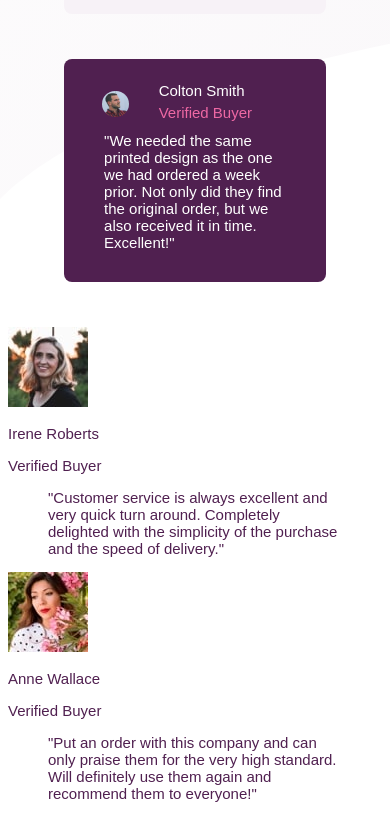
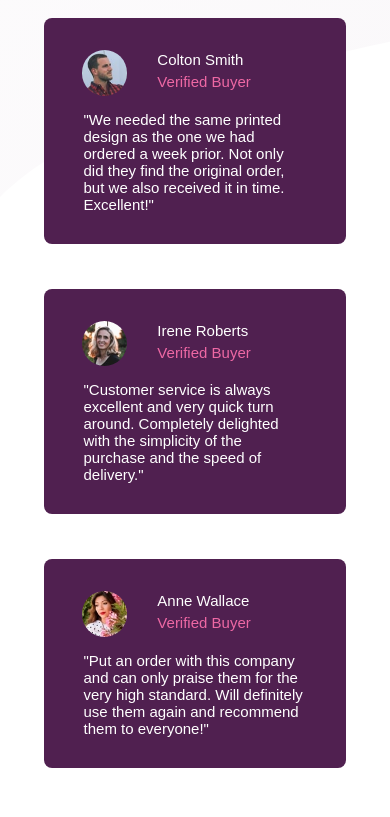
Before and after one commit to jose-delacruz/social-proof-section, a website: page index.html in a window 390 px wide. Shown: the part 568-1385 px from the top of the page. Drawn offline with Linux system fonts and the light colour scheme.

Commit message:
Completed mobile version, working on desktop version

```diff
--- a/index.html
+++ b/index.html
@@ -78,9 +78,13 @@
           </blockquote>
         </div>
         <div class="testimonials--two">
-          <img src="images/image-irene.jpg" alt="image of woman" />
-          <p>Irene Roberts</p>
-          <p>Verified Buyer</p>
+          <div class="user">
+            <img src="images/image-irene.jpg" alt="image of woman" />
+            <div class="user-info">
+              <p>Irene Roberts</p>
+              <p class="verified">Verified Buyer</p>
+            </div>
+          </div>
           <blockquote>
             "Customer service is always excellent and very quick turn around.
             Completely delighted with the simplicity of the purchase and the
@@ -88,9 +92,13 @@
           </blockquote>
         </div>
         <div class="testimonials--three">
-          <img src="images/image-anne.jpg" alt="image of woman" />
-          <p>Anne Wallace</p>
-          <p>Verified Buyer</p>
+          <div class="user">
+            <img src="images/image-anne.jpg" alt="image of woman" />
+            <div class="user-info">
+              <p>Anne Wallace</p>
+              <p class="verified">Verified Buyer</p>
+            </div>
+          </div>
           <blockquote>
             "Put an order with this company and can only praise them for the
             very high standard. Will definitely use them again and recommend
--- a/sass/_components.scss
+++ b/sass/_components.scss
@@ -18,7 +18,7 @@
 .rating__ratings--one,
 .rating__ratings--two,
 .rating__ratings--three {
-  width: 70%;
+  width: 90%;
   background: $light-grayish-magenta;
   padding: 0.1em 5em;
   border-radius: 8px;
@@ -27,6 +27,7 @@
 
   p {
     font-weight: 700;
+    font-size: 0.8rem;
   }
 }
 
@@ -42,9 +43,11 @@
 }
 
 // Testimonials
-.testimonials--one {
+.testimonials--one,
+.testimonials--two,
+.testimonials--three {
   margin: 3em auto;
-  width: 70%;
+  width: 90%;
   background-color: $very-dark-magenta;
   padding: 2rem 0;
   padding-bottom: 1rem;
@@ -76,7 +79,7 @@
 
   img {
     border-radius: 50%;
-    width: 10%;
+    width: 15%;
     margin-left: 2.4rem;
   }
 
--- a/sass/_layout.scss
+++ b/sass/_layout.scss
@@ -5,7 +5,7 @@ body {
 
 .container {
   // max-width: 345px;
-  width: 100%;
+  width: 90%;
   margin: 0 auto;
 }
 
@@ -21,3 +21,12 @@ body {
   // max-width: 345px;
   width: 100%;
 }
+
+@media (min-width: 600px) {
+  .container {
+    max-width: 900px;
+  }
+  .rating {
+    display: flex;
+  }
+}
```
Also changed, not shown: package.json (+14 -4 lines), css/additional.css (added), css/style.comp.css (added), css/style.concat.css (added), css/style.css, css/style.prefix.css (added), sass/_abstract.scss (added), 1 other file.
